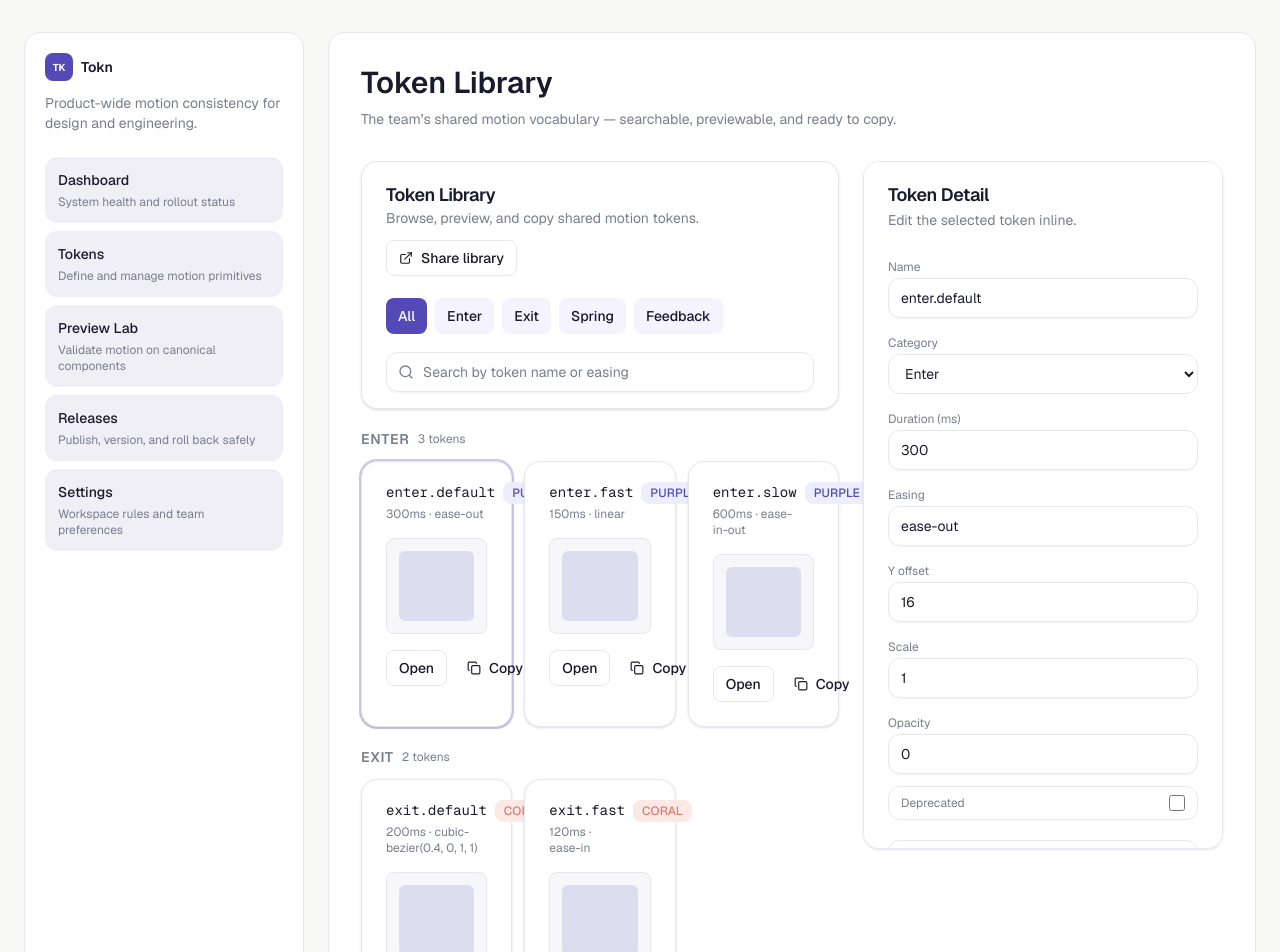
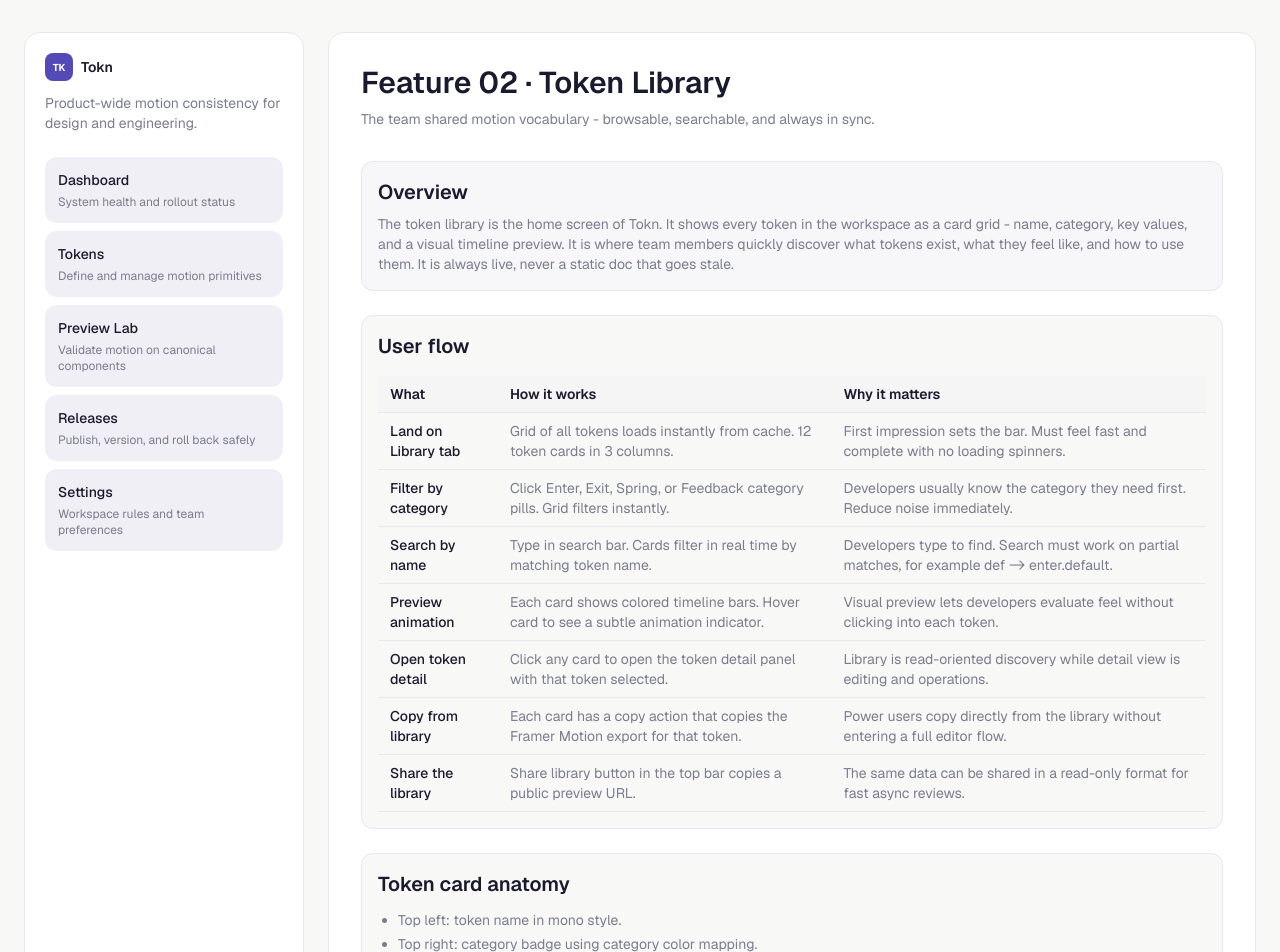
Before and after one commit to divyesh123-jain/Tokn, a Next.js app: page /tokens in a window 1280 px wide. Shown: the top 952 px of the page. Built offline with nearby package versions, Linux system fonts and the light colour scheme.

Commit message:
added the features , included tailwind export and better ui

```diff
--- a/app/preview/page.tsx
+++ b/app/preview/page.tsx
@@ -153,9 +153,10 @@ export default function PreviewPage() {
         <article className="rounded-xl border border-border bg-muted/50 p-4">
           <h3 className="text-xl font-semibold text-foreground">Overview</h3>
           <p className="mt-2 text-sm text-muted-foreground">
-            The preview panel renders canonical UI components and replays motion using current
-            token values. Slider updates in the editor trigger immediate remount/replay, so value
-            changes are visible within one frame.
+            The live preview is the center panel of the token editor. It shows real React components
+            animating with the exact values from the property sliders - updating on every change,
+            replaying from initial state each time. It bridges the gap between a number on a slider
+            and the physical feel of the animation.
           </p>
         </article>
 
@@ -202,7 +203,11 @@ export default function PreviewPage() {
           </div>
         </article>
 
-        <article className="overflow-x-auto rounded-xl border border-border">
+        <article className="rounded-xl border border-border bg-background p-4">
+          <h3 className="text-xl font-semibold text-foreground">
+            The 5 preview components and why each one
+          </h3>
+          <div className="mt-4 overflow-x-auto">
             <table className="w-full min-w-[740px] border-collapse text-left text-sm">
               <thead>
                 <tr className="bg-muted/40">
@@ -233,14 +238,24 @@ export default function PreviewPage() {
                 ))}
               </tbody>
             </table>
+          </div>
         </article>
 
         <article className="rounded-xl border border-border bg-background p-4">
-          <h3 className="text-xl font-semibold text-foreground">Success metric</h3>
+          <h3 className="text-xl font-semibold text-foreground">
+            How replay works technically
+          </h3>
           <p className="mt-2 text-sm text-muted-foreground">
-            Users adjust any token value and the selected preview updates and replays in under
-            16ms, with no perceptible lag between control input and rendered motion.
+            When a slider value changes, a counter increments. This counter is used as the React
+            key prop on the preview wrapper component. React sees the key change, unmounts the old
+            component completely, and mounts a fresh one - triggering Framer Motion&apos;s initial
+            state from scratch. This approach was chosen because:
           </p>
+          <ol className="mt-3 list-decimal space-y-2 pl-5 text-sm text-muted-foreground">
+            <li>It requires zero animation control APIs - no useAnimation, no animate(), no imperative code.</li>
+            <li>It mirrors exactly what happens in production when a component first mounts - the preview IS the production behavior.</li>
+            <li>It works for all animation types including spring, which cannot be &ldquo;rewound&rdquo; through controls.</li>
+          </ol>
         </article>
       </section>
     </AppShell>
--- a/app/tokens/page.tsx
+++ b/app/tokens/page.tsx
@@ -1,13 +1,187 @@
 import { AppShell } from "@/components/app-shell";
 import { TokenLibrary } from "@/components/token-library";
+
+const userFlowRows = [
+  {
+    what: "Land on Library tab",
+    howItWorks: "Grid of all tokens loads instantly from cache. 12 token cards in 3 columns.",
+    whyItMatters:
+      "First impression sets the bar. Must feel fast and complete with no loading spinners.",
+  },
+  {
+    what: "Filter by category",
+    howItWorks: "Click Enter, Exit, Spring, or Feedback category pills. Grid filters instantly.",
+    whyItMatters: "Developers usually know the category they need first. Reduce noise immediately.",
+  },
+  {
+    what: "Search by name",
+    howItWorks: "Type in search bar. Cards filter in real time by matching token name.",
+    whyItMatters:
+      "Developers type to find. Search must work on partial matches, for example def -> enter.default.",
+  },
+  {
+    what: "Preview animation",
+    howItWorks: "Each card shows colored timeline bars. Hover card to see a subtle animation indicator.",
+    whyItMatters: "Visual preview lets developers evaluate feel without clicking into each token.",
+  },
+  {
+    what: "Open token detail",
+    howItWorks: "Click any card to open the token detail panel with that token selected.",
+    whyItMatters: "Library is read-oriented discovery while detail view is editing and operations.",
+  },
+  {
+    what: "Copy from library",
+    howItWorks: "Each card has a copy action that copies the Framer Motion export for that token.",
+    whyItMatters: "Power users copy directly from the library without entering a full editor flow.",
+  },
+  {
+    what: "Share the library",
+    howItWorks: "Share library button in the top bar copies a public preview URL.",
+    whyItMatters: "The same data can be shared in a read-only format for fast async reviews.",
+  },
+] as const;
+
+const defaultTokenSetRows = [
+  { token: "enter.fast", duration: "150ms", easing: "ease-out", yOffset: "8px", category: "Enter" },
+  { token: "enter.default", duration: "300ms", easing: "ease-out", yOffset: "16px", category: "Enter" },
+  { token: "enter.slow", duration: "500ms", easing: "ease-in-out", yOffset: "24px", category: "Enter" },
+  { token: "exit.fast", duration: "120ms", easing: "ease-in", yOffset: "8px", category: "Exit" },
+  { token: "exit.default", duration: "200ms", easing: "ease-in", yOffset: "12px", category: "Exit" },
+  { token: "spring.bouncy", duration: "s:300 d:20", easing: "spring", yOffset: "-", category: "Spring" },
+  { token: "spring.gentle", duration: "s:200 d:30", easing: "spring", yOffset: "-", category: "Spring" },
+  { token: "feedback.success", duration: "250ms", easing: "spring", yOffset: "-", category: "Feedback" },
+] as const;
 
 export default function TokensPage() {
   return (
     <AppShell
-      title="Token Library"
-      description="The team’s shared motion vocabulary — searchable, previewable, and ready to copy."
+      title="Feature 02 · Token Library"
+      description="The team shared motion vocabulary - browsable, searchable, and always in sync."
     >
-      <TokenLibrary />
+      <section className="space-y-6">
+        <article className="rounded-xl border border-border bg-muted/50 p-4">
+          <h3 className="text-xl font-semibold text-foreground">Overview</h3>
+          <p className="mt-2 text-sm text-muted-foreground">
+            The token library is the home screen of Tokn. It shows every token in the workspace as
+            a card grid - name, category, key values, and a visual timeline preview. It is where
+            team members quickly discover what tokens exist, what they feel like, and how to use
+            them. It is always live, never a static doc that goes stale.
+          </p>
+        </article>
+
+        <article className="rounded-xl border border-border bg-background p-4">
+          <h3 className="text-xl font-semibold text-foreground">User flow</h3>
+          <div className="mt-4 overflow-x-auto">
+            <table className="w-full min-w-[760px] border-collapse text-left text-sm">
+              <thead>
+                <tr className="bg-muted/40">
+                  <th className="border-b border-border px-3 py-2 font-semibold text-foreground">
+                    What
+                  </th>
+                  <th className="border-b border-border px-3 py-2 font-semibold text-foreground">
+                    How it works
+                  </th>
+                  <th className="border-b border-border px-3 py-2 font-semibold text-foreground">
+                    Why it matters
+                  </th>
+                </tr>
+              </thead>
+              <tbody>
+                {userFlowRows.map((row) => (
+                  <tr key={row.what} className="align-top">
+                    <td className="border-b border-border px-3 py-2 font-medium text-foreground">
+                      {row.what}
+                    </td>
+                    <td className="border-b border-border px-3 py-2 text-muted-foreground">
+                      {row.howItWorks}
+                    </td>
+                    <td className="border-b border-border px-3 py-2 text-muted-foreground">
+                      {row.whyItMatters}
+                    </td>
+                  </tr>
+                ))}
+              </tbody>
+            </table>
+          </div>
+        </article>
+
+        <article className="rounded-xl border border-border bg-background p-4">
+          <h3 className="text-xl font-semibold text-foreground">Token card anatomy</h3>
+          <ul className="mt-3 list-disc space-y-1 pl-5 text-sm text-muted-foreground">
+            <li>Top left: token name in mono style.</li>
+            <li>Top right: category badge using category color mapping.</li>
+            <li>Middle: animation preview area with hover-triggered motion replay.</li>
+            <li>Bottom left: primary value such as duration + easing or spring values.</li>
+            <li>Bottom right: quick actions including open and copy.</li>
+            <li>Hover state: border accent appears for faster scanning.</li>
+            <li>Deprecated token: should display with strike styling and a deprecated badge.</li>
+          </ul>
+        </article>
+
+        <article className="rounded-xl border border-border bg-background p-4">
+          <h3 className="text-xl font-semibold text-foreground">
+            Default token set - auto-created on workspace creation
+          </h3>
+          <p className="mt-2 text-sm text-muted-foreground">
+            Every new workspace gets 8 baseline tokens automatically, so teams start with a useful
+            motion vocabulary and customize from there instead of starting from a blank slate.
+          </p>
+          <div className="mt-4 overflow-x-auto">
+            <table className="w-full min-w-[720px] border-collapse text-left text-sm">
+              <thead>
+                <tr className="bg-muted/40">
+                  <th className="border-b border-border px-3 py-2 font-semibold text-foreground">
+                    Token name
+                  </th>
+                  <th className="border-b border-border px-3 py-2 font-semibold text-foreground">
+                    Duration
+                  </th>
+                  <th className="border-b border-border px-3 py-2 font-semibold text-foreground">
+                    Easing
+                  </th>
+                  <th className="border-b border-border px-3 py-2 font-semibold text-foreground">
+                    Y Offset
+                  </th>
+                  <th className="border-b border-border px-3 py-2 font-semibold text-foreground">
+                    Category
+                  </th>
+                </tr>
+              </thead>
+              <tbody>
+                {defaultTokenSetRows.map((row) => (
+                  <tr key={row.token}>
+                    <td className="border-b border-border px-3 py-2 font-mono text-foreground">
+                      {row.token}
+                    </td>
+                    <td className="border-b border-border px-3 py-2 text-muted-foreground">
+                      {row.duration}
+                    </td>
+                    <td className="border-b border-border px-3 py-2 text-muted-foreground">
+                      {row.easing}
+                    </td>
+                    <td className="border-b border-border px-3 py-2 text-muted-foreground">
+                      {row.yOffset}
+                    </td>
+                    <td className="border-b border-border px-3 py-2 text-muted-foreground">
+                      {row.category}
+                    </td>
+                  </tr>
+                ))}
+              </tbody>
+            </table>
+          </div>
+        </article>
+
+        <article className="rounded-xl border border-border bg-background p-4">
+          <h3 className="text-xl font-semibold text-foreground">Success metric</h3>
+          <p className="mt-2 text-sm text-muted-foreground">
+            A new team member opens the library, finds the right token, and copies export code
+            without asking for help. Target time-to-copy for a new member: under 60 seconds.
+          </p>
+        </article>
+
+        <TokenLibrary />
+      </section>
     </AppShell>
   );
 }
```
Lines whose indentation alone changed are shown as unchanged.
